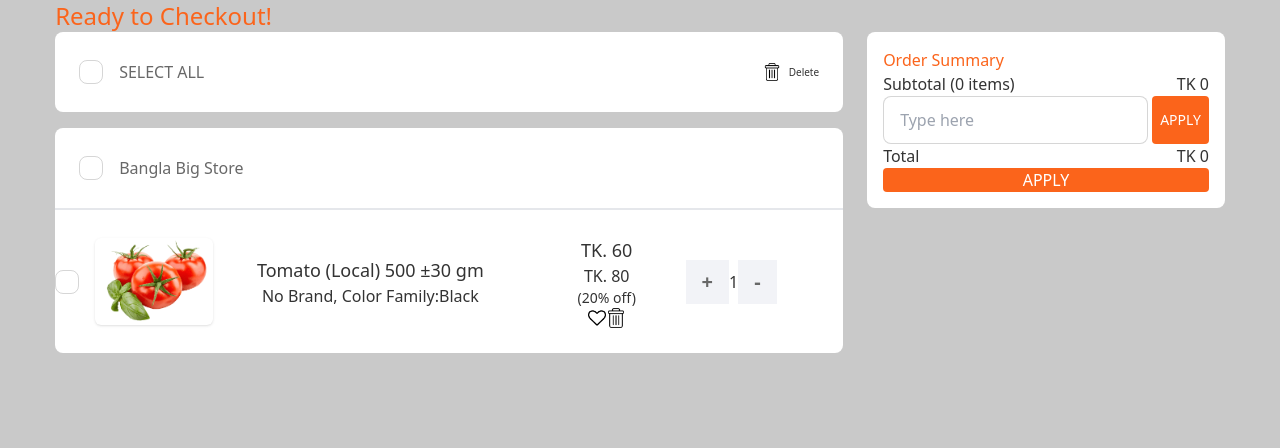
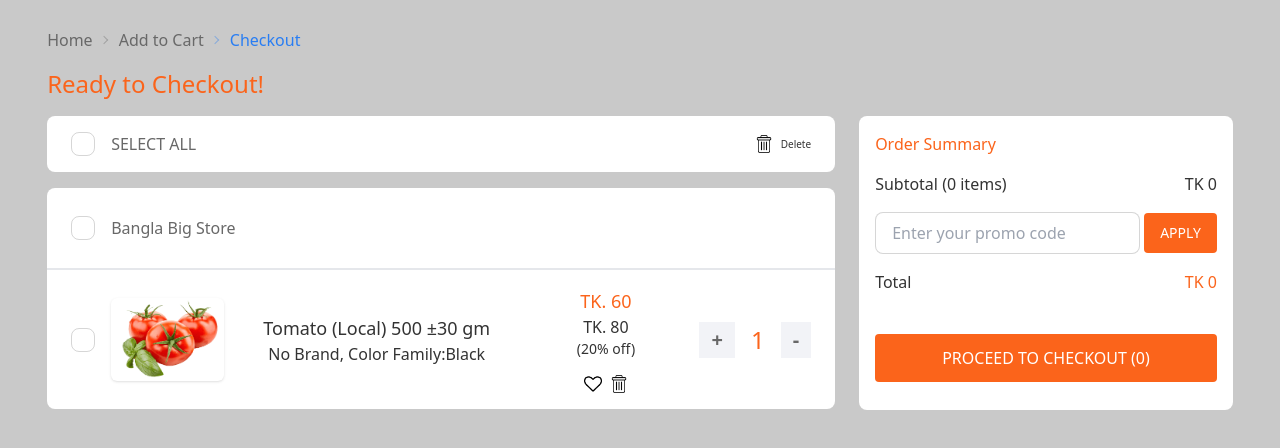
Before and after one commit to kowsar-mahmud-remon/Frontend-2, a Next.js app: page /Checkout/Checkout in a window 1280 px wide. Shown: the top 448 px of the page. Built offline with nearby package versions, Linux system fonts and the light colour scheme.

Commit message:
'update-checkout-form'

```diff
--- a/pages/Checkout/Checkout.js
+++ b/pages/Checkout/Checkout.js
@@ -6,14 +6,23 @@ import Image from 'next/image'
 
 const Checkout = () => {
     return (
-        <div className='bg-[#C9C9C9] flex min-h-screen'>
+        <div className='bg-[#C9C9C9] flex min-h-screen pt-5'>
             <div className='max-w-screen-xl flex mx-auto'>
-                <div className=" w-[788px] ">
-                    <h1 className="text-[#FB641B] text-2xl font-medium">Ready to Checkout!</h1>
-                    <div className=" bg-[#FFFFFF] flex justify-between rounded-lg px-6 mb-4">
+                <div className=" w-[788px]">
+                    <div className='mb-2'>
+                        <div className="text-[16px] text-[#686868] breadcrumbs">
+                            <ul>
+                                <li><a>Home</a></li>
+                                <li><a>Add to Cart</a></li>
+                                <li className='text-[#287DF3]'>Checkout</li>
+                            </ul>
+                        </div>
+                    </div>
+                    <h1 className="text-[#FB641B] text-2xl font-medium mb-4">Ready to Checkout!</h1>
+                    <div className=" bg-[#FFFFFF] flex justify-between rounded-lg px-6 mb-4 h-[56px]">
                         <div className='flex items-center py-[28px]'>
                             <input type="checkbox" className="checkbox" />
-                            <p className='pl-4 text-base text-[#686868]'>SELECT ALL</p>
+                            <p className='pl-4 text-[16px] text-[#686868]'>SELECT ALL</p>
                         </div>
                         <div className='flex items-center'>
                             <Image
@@ -33,7 +42,7 @@ const Checkout = () => {
                         <div>
                             <p className='border text-[#686868]'></p>
                         </div>
-                        <div className='grid grid-cols-5 mx-auto w-[788px] justify-center items-center'>
+                        <div className='grid grid-cols-5 mx-auto w-[788px] justify-center items-center pl-6'>
                             <div className='flex items-center py-[28px] justify-center'>
                                 <input type="checkbox" className="checkbox" />
                                 <div className='bg-white rounded-md shadow ml-4'>
@@ -41,7 +50,7 @@ const Checkout = () => {
                                         src={tomato}
                                         alt="delte product"
                                         width="127"
-                                        height="103"
+                                        height="80"
                                     />
 
                                 </div>
@@ -52,32 +61,34 @@ const Checkout = () => {
                             </div>
 
                             <div className='text-center'>
-                                <h4 className='font-medium text-lg'>TK. 60</h4>
+                                <h4 className='font-medium text-lg text-[#FB641B]'>TK. 60</h4>
                                 <p className='text-base'>TK. 80</p>
                                 <p className='text-sm'>(20% off)</p>
-                                <div className='flex justify-center items-center'>
+                                <div className='flex justify-center items-center pt-4'>
                                     <Image
                                         src={heart}
                                         alt="delte product"
                                         width="18"
                                         height="18"
+                                        className='mr-2 cursor-pointer'
                                     />
                                     <Image
                                         src={delte}
                                         alt="delte product"
-                                        width="20"
-                                        height="20"
+                                        width="18"
+                                        height="18"
+                                        className='cursor-pointer'
                                     />
                                 </div>
                             </div>
-                            <div className='flex w-20'>
-                                <div className='bg-[#F2F3F7] p-2 flex justify-center items-center'>
+                            <div className='flex justify-end pr-6'>
+                                <div className='bg-[#F2F3F7] p-1 flex justify-center items-center cursor-pointer'>
                                     <p className='text-[#686868] text-xl px-2 font-bold text-center'>+</p>
                                 </div>
                                 <div className='text-center flex items-center'>
-                                    <h1>1</h1>
+                                    <h1 className='px-4 text-[#FB641B] font-medium text-2xl'>1</h1>
                                 </div>
-                                <div className='bg-[#F2F3F7] p-2 flex justify-center items-center'>
+                                <div className='bg-[#F2F3F7] p-1 flex justify-center items-center cursor-pointer'>
                                     <p className='text-[#686868] px-2 text-xl font-bold text-center'>-</p>
                                 </div>
                             </div>
@@ -85,23 +96,23 @@ const Checkout = () => {
 
                     </div>
                 </div>
-                <div className='ml-6'>
-                    <div className='rounded-lg bg-white mt-8 p-4'>
-                        <h1 className='text-[#FB641B]'>Order Summary </h1>
-                        <div className='flex justify-between'>
+                <div className='ml-6 pt-[96px]'>
+                    <div className='rounded-lg bg-white p-4 h-[294px]'>
+                        <h1 className='text-[#FB641B] mb-4'>Order Summary </h1>
+                        <div className='flex justify-between mb-4'>
                             <p>Subtotal (0 items)</p>
                             <p>TK 0</p>
                         </div>
-                        <div className='flex'>
-                            <input type="text" placeholder="Type here" className="input input-bordered w-full max-w-xs mr-1" />
-                            <button className='bg-[#FB641B] px-2 text-sm text-white font rounded'>APPLY</button>
+                        <div className='flex items-center mb-4'>
+                            <input type="text" placeholder="Enter your promo code" className="input input-bordered w-full max-w-xs mr-1 h-[42px]" />
+                            <button className='bg-[#FB641B] px-4 text-sm text-white font rounded h-[40px] hover:bg-[#c74c0e]'>APPLY</button>
                         </div>
-                        <div className='flex justify-between'>
+                        <div className='flex justify-between  mb-10'>
                             <h3>Total</h3>
-                            <p>TK 0</p>
+                            <p className='text-[#FB641B]'>TK 0</p>
                         </div>
                         <div>
-                            <button className='bg-[#FB641B] px-2 w-full text-white font rounded'>APPLY</button>
+                            <button className='bg-[#FB641B] px-2 w-full h-[48px] text-white font rounded text-base font-medium hover:bg-[#c74c0e]'>PROCEED TO CHECKOUT (0)</button>
                         </div>
                     </div>
                 </div>
```
